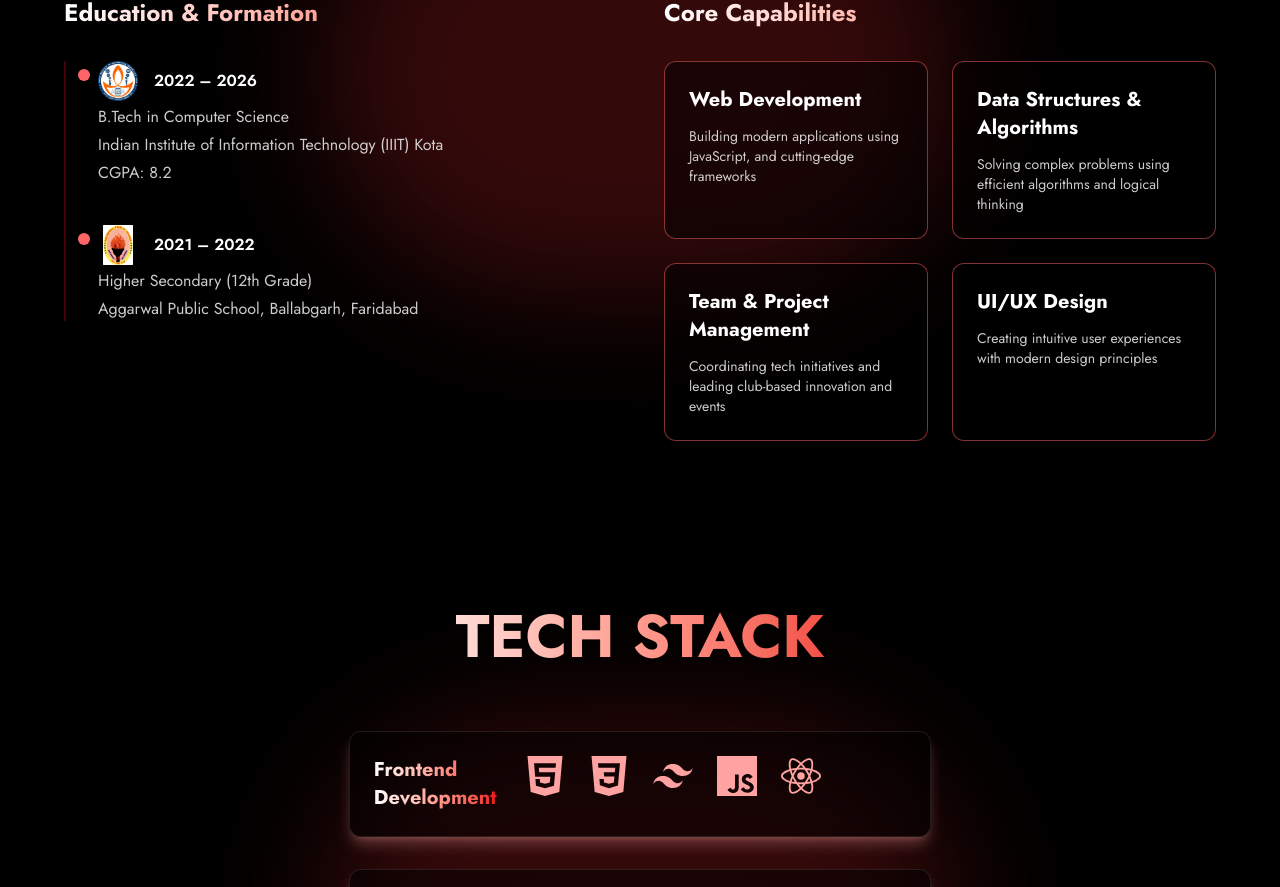
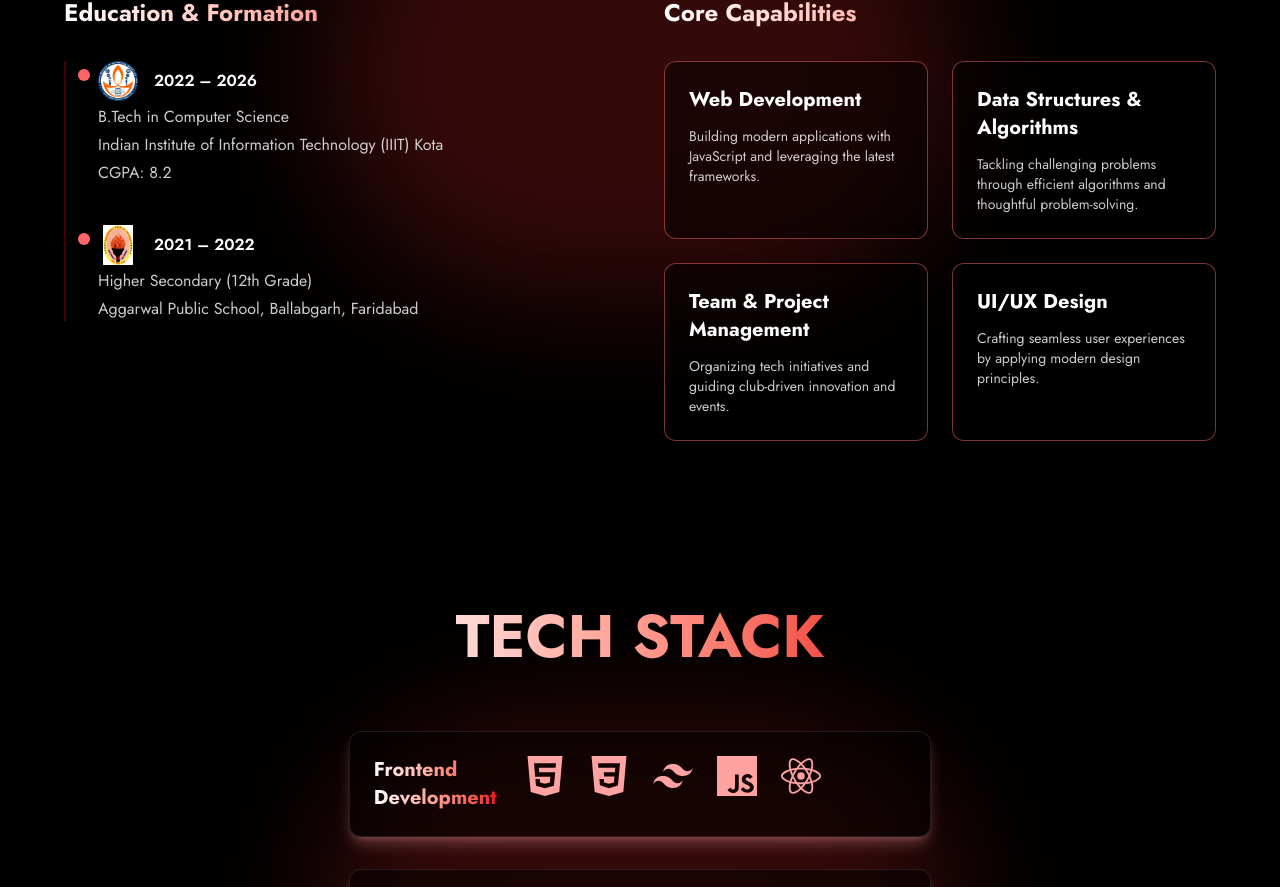
Before and after one commit to kratin01/Kratin_Portfolio, a React (Vite) app: page / in a window 1280 px wide. Shown: the part 1177-2064 px from the top of the page. Built offline with nearby package versions, Linux system fonts and the light colour scheme.

Commit message:
fix: Improve descriptions in AboutSection for clarity and engagement

```diff
--- a/src/components/AboutSection.jsx
+++ b/src/components/AboutSection.jsx
@@ -106,22 +106,22 @@ const AboutSection = forwardRef((props, ref) => {
               {[
                 {
                   title: "Web Development",
-                  desc: "Building modern applications using JavaScript, and cutting-edge frameworks",
+                  desc: "Building modern applications with JavaScript and leveraging the latest frameworks.",
                   delay: 0.2,
                 },
                 {
                   title: "Data Structures & Algorithms",
-                  desc: "Solving complex problems using efficient algorithms and logical thinking",
+                  desc: "Tackling challenging problems through efficient algorithms and thoughtful problem-solving.",
                   delay: 0.3,
                 },
                 {
                   title: "Team & Project Management",
-                  desc: "Coordinating tech initiatives and leading club-based innovation and events",
+                  desc: "Organizing tech initiatives and guiding club-driven innovation and events.",
                   delay: 0.4,
                 },
                 {
                   title: "UI/UX Design",
-                  desc: "Creating intuitive user experiences with modern design principles",
+                  desc: "Crafting seamless user experiences by applying modern design principles.",
                   delay: 0.5,
                 },
               ].map((item, idx) => (
```
